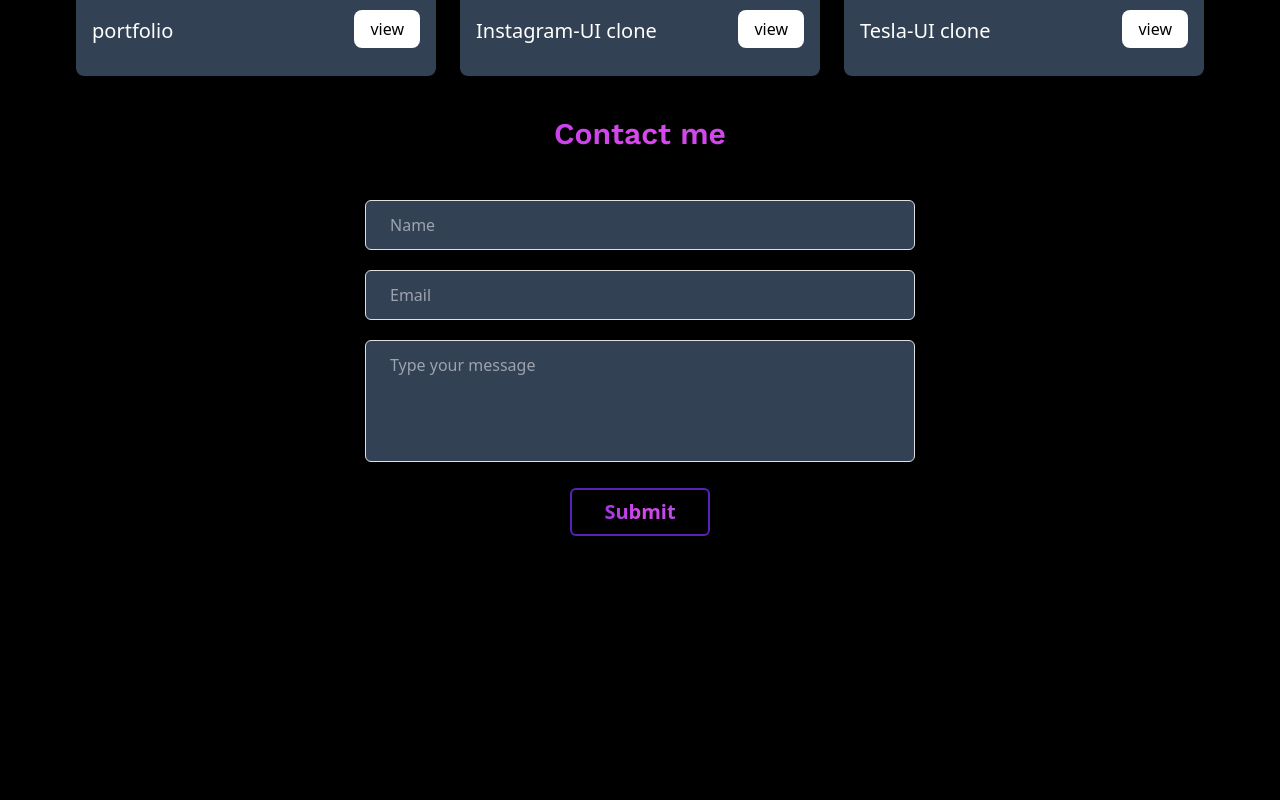
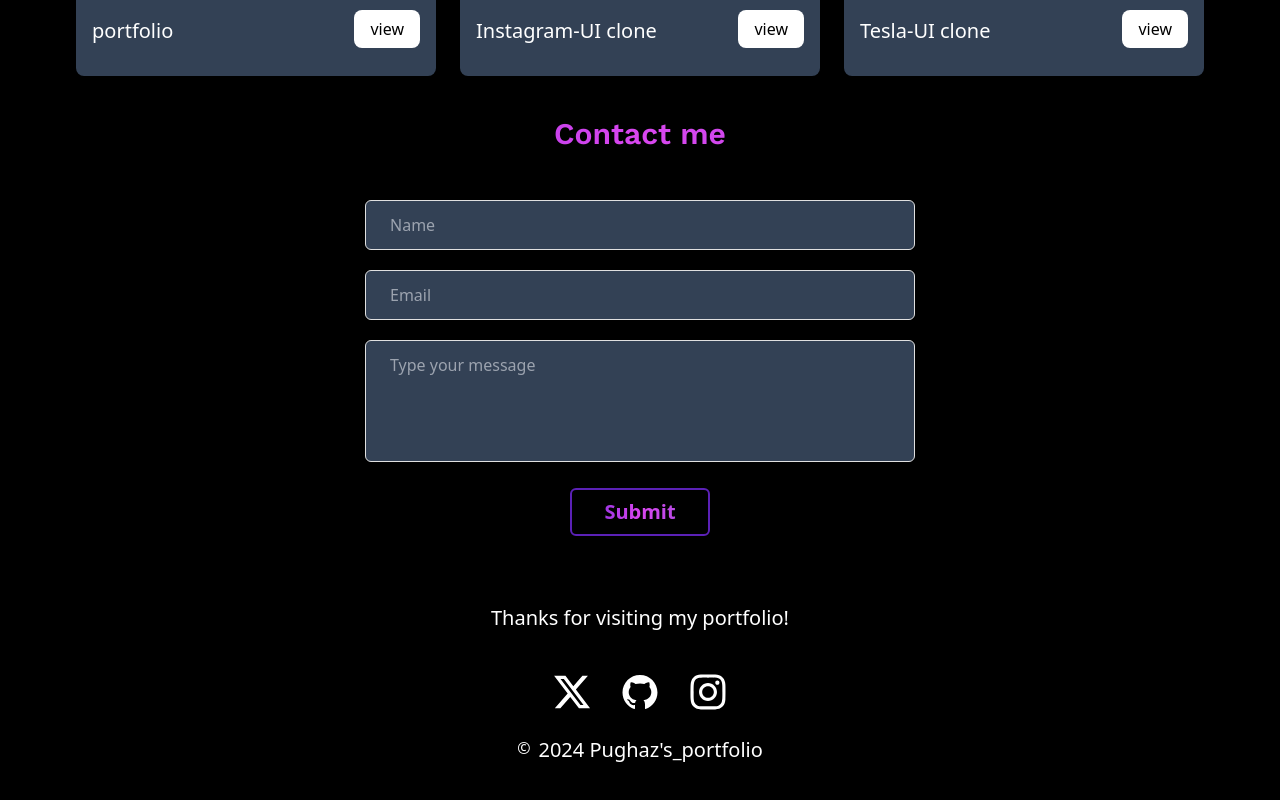
Before and after one commit to pughaz2003/react-portfolio, a React (Vite) app: page / in a window 1280 px wide. Shown: the part 1684-2484 px from the top of the page. Before the commit the page ends 2268 px from the top, so only its background shows below. Built offline with nearby package versions, Linux system fonts and the light colour scheme.

Commit message:
changes done

```diff
--- a/src/main.jsx
+++ b/src/main.jsx
@@ -6,7 +6,7 @@ import ReactDOM from 'react-dom/client'
  import About from './pages/About.jsx'
  import Projects from './pages/Projects.jsx'
  import Contact from './pages/Contact.jsx'
-
+ import Footer from './pages/Footer.jsx'
 
 
 
@@ -21,5 +21,6 @@ import ReactDOM from 'react-dom/client'
   <About/>
   <Projects/>
   <Contact/>
+  <Footer/>
    </React.StrictMode>
  )
--- a/src/pages/Footer.jsx
+++ b/src/pages/Footer.jsx
@@ -1,9 +1,29 @@
 import React from 'react'
+import { FaXTwitter } from "react-icons/fa6";
+import { AiOutlineGithub } from "react-icons/ai";
+import { FaInstagram } from "react-icons/fa";
 
 export default function Footer() {
   return (
-    <div>
+  <div className='mb-10'>
+    <h1 className='text-xl text-center text-white mt-5'>Thanks for visiting my portfolio!</h1>
+     <div className='flex space-x-7 justify-center mt-10'>
+     <a href="" className='text-white'><FaXTwitter  size={40} /></a>
+     <a href="" className='text-white'><AiOutlineGithub size={40} /></a>
+     <a href="" className='text-white'><FaInstagram size={40}  /></a>
+    </div>
 
-    </div>
+
+      <div className='flex flex-nowrap gap-2 justify-center mt-6'>
+          <h1 className='text-white'>&#169;</h1>
+          <h1 className='text-white text-xl'>2024 Pughaz's_portfolio</h1>
+        </div>
+
+      </div>
+
+
+
+
+
   )
 }
```
